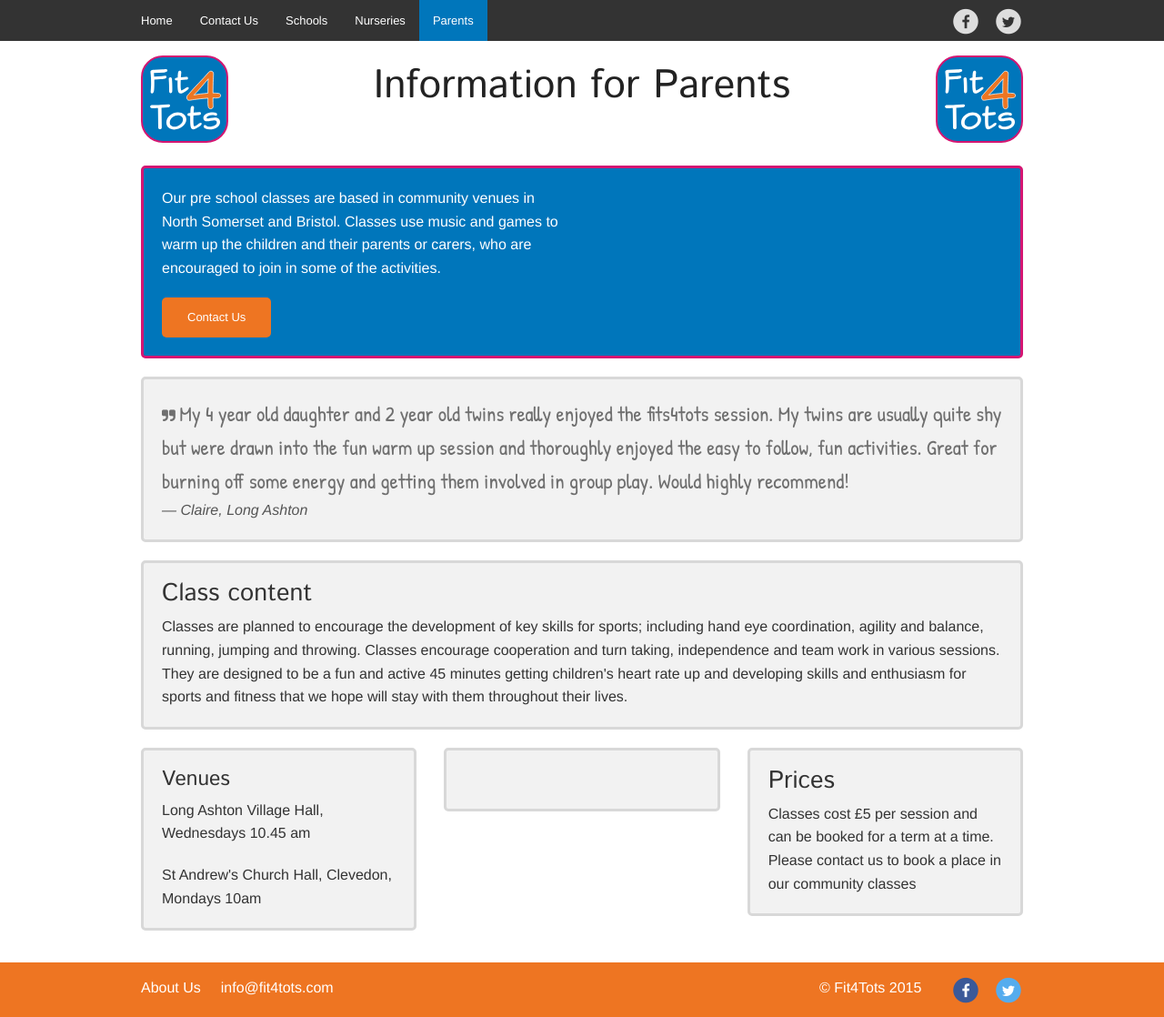
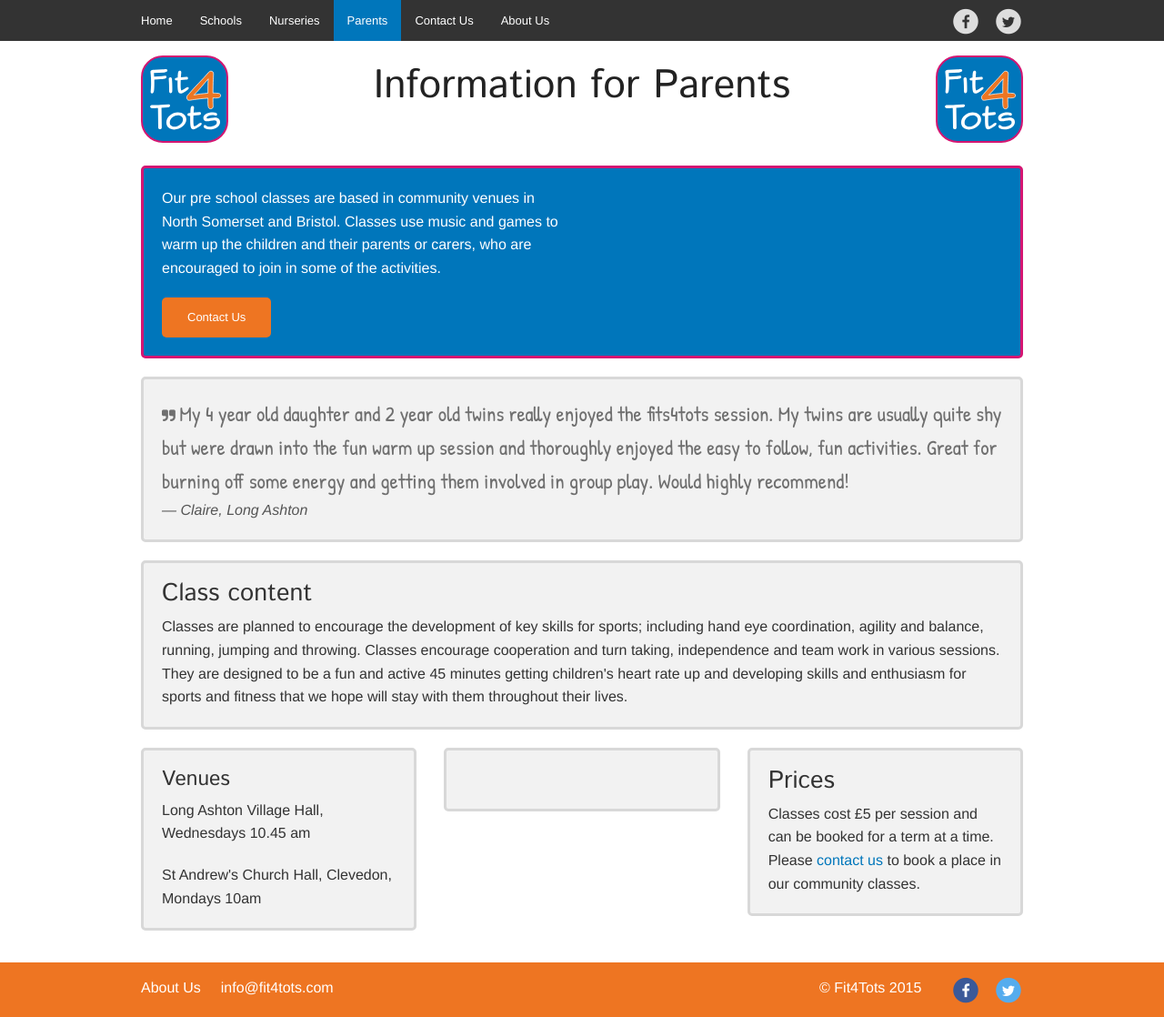
Before and after one commit to fit4tots/fit4tots.github.io, a Jekyll site: the page built from parents/index.html, in a window 1280 px wide. Shown: the whole page at 91% size. Built offline with Jekyll 4.4.1, drawn with Linux system fonts in a browser that asks for light colours; nearby versions of some CDN libraries.

Commit message:
category page tweaks

```diff
--- a/_includes/layouts/top_bar.html
+++ b/_includes/layouts/top_bar.html
@@ -16,7 +16,7 @@
           <a href="{{ '/' | prepend: site.baseurl }}">Home</a>
         </li>
         {% endunless %}
-        {% assign links = 'contact_us|schools|nurseries|parents' | split: '|' %}
+        {% assign links = 'schools|nurseries|parents|contact_us|about_us' | split: '|' %}
         {% for link in links %}
         {%   assign text = link | capitalize | split: '_' %}
         <li class="{% if page.path contains link %}{{ 'active' }}{% endif %}">
--- a/nurseries/index.html
+++ b/nurseries/index.html
@@ -2,6 +2,7 @@
 layout: default
 title: Information for Nurseries
 ---
+{% assign contact_us_path = '/contact_us' | prepend: site.base_url | append: '?subject=nurseries' %}
 <div class="panel callout">
   <div class="row">
     <div class="medium-6 columns">
@@ -35,7 +36,7 @@
   <p>Classes are planned to encourage the development of key skills for all sports; including hand eye coordination, agility and balance, running, jumping, throwing, catching and kicking. Classes encourage cooperation and turn taking, independence and team work in various sessions. They are designed to be a fun and active 30-45 minutes getting children's heart rate up and developing skills and enthusiasm for sports and fitness that we hope will stay with them throughout their lives.</p>
   <p>We use music and active games in our warm up and circle time and bring a variety of equipment to support our activities and sporting skills.  Classes end with stretching and relaxation and we hope that the children will take away with them some activities they can practice in the pre-school or nursery setting or with their parents.</p>
   <p>We don't need a huge amount of space and can tailor our classes to the space available, although the space will limit the number of children we can take in each class and the type of activities we can use. Nursery staff are encouraged to join in with the classes.</p>
-  <a class="button tiny medium-right" href="{{ '/contact_us' | prepend: site.base_url }}?subject=nurseries">Contact us for a free trial</a>
+  <a class="button tiny medium-right" href="{{contact_us_path}}">Contact us for a free trial</a>
   <br class="show-for-medium-up">
 </div>
 <br>
--- a/parents/index.html
+++ b/parents/index.html
@@ -2,11 +2,12 @@
 layout: default
 title: Information for Parents
 ---
+{% assign contact_us_path = '/contact_us' | prepend: site.base_url | append : '?subject=parents' %}
 <div class="panel callout">
   <div class="row">
     <div class="medium-6 columns">
       <p>Our pre school classes are based in community venues in North Somerset and Bristol. Classes use music and games to warm up the children and their parents or carers, who are encouraged to join in some of the activities.</p>
-      <a class="button secondary small" href="{{ '/contact_us' | prepend: site.base_url }}?subject=parents">Contact Us</a>
+      <a class="button secondary small" href="{{contact_us_path}}">Contact Us</a>
     </div>
     <div class="medium-6 columns">
       <br class="show-for-small-only">
@@ -41,7 +42,12 @@
   <div class="medium-4 columns">
     <div class="panel" data-equalizer-watch>
       <h3>Prices</h3>
-      <p>Classes cost &pound;5 per session and can be booked for a term at a time. Please contact us to book a place in our community classes</p>
+      <p>
+        Classes cost &pound;5 per session and can be booked for a term at a time.
+        Please
+        <a href="{{contact_us_path}}">contact us</a>
+        to book a place in our community classes.
+      </p>
     </div>
   </div>
 </div>
```
Also changed, not shown: schools/index.html (+4 -3 lines), 4 other files.
